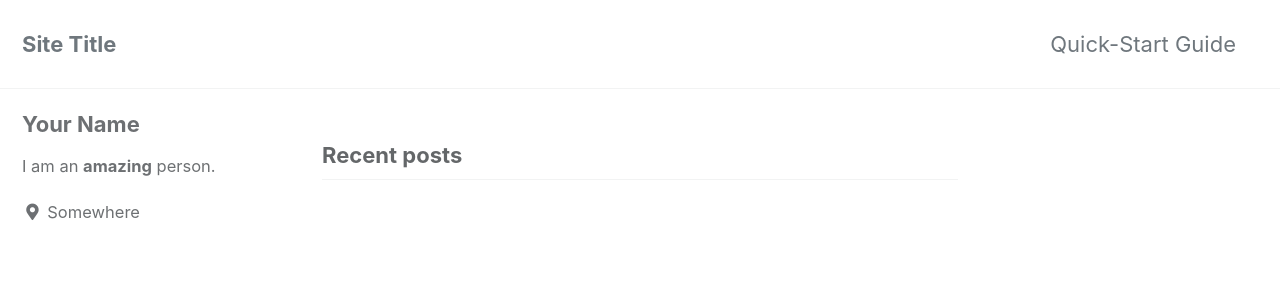
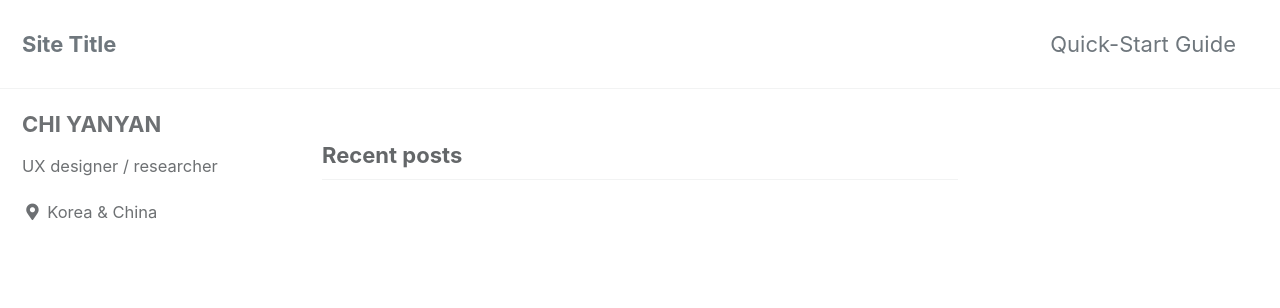
Before and after one commit to yomyomiii/yomyomiii.github.io, a Jekyll site: the page built from index.html, in a window 1280 px wide. Shown: the top 308 px of the page. Built offline with Jekyll 4.4.1, drawn with Linux system fonts in a browser that asks for light colours; cached includes are drawn as plain includes; the list of posts is cut into pages by our own code.

Commit message:
Update _config.yml

```diff
--- a/_config.yml
+++ b/_config.yml
@@ -104,10 +104,10 @@ analytics:
 
 # Site Author
 author:
-  name             : "Your Name"
+  name             : "CHI YANYAN"
   avatar           : # path of avatar image, e.g. "/assets/images/bio-photo.jpg"
-  bio              : "I am an **amazing** person."
-  location         : "Somewhere"
+  bio              : "UX designer / researcher"
+  location         : "Korea & China"
   email            :
   links:
     - label: "Email"
```
